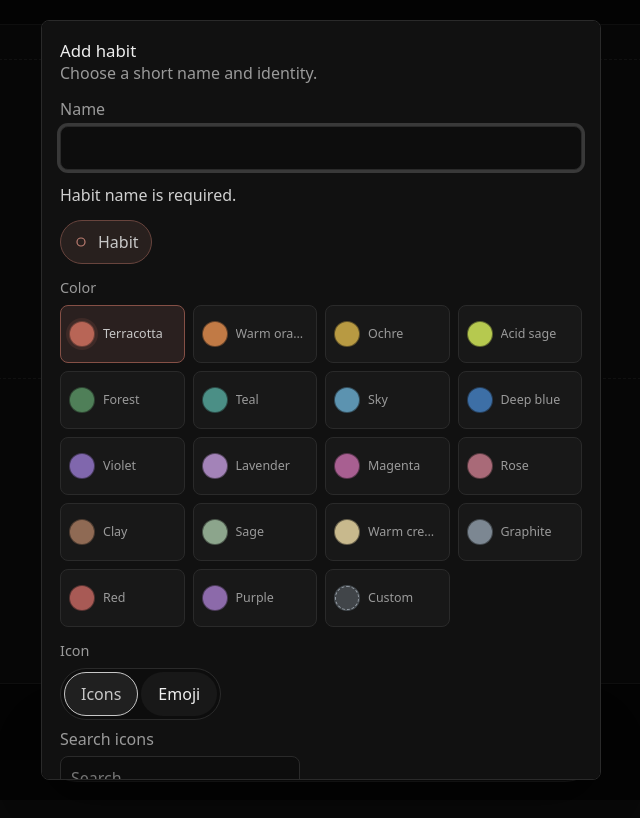
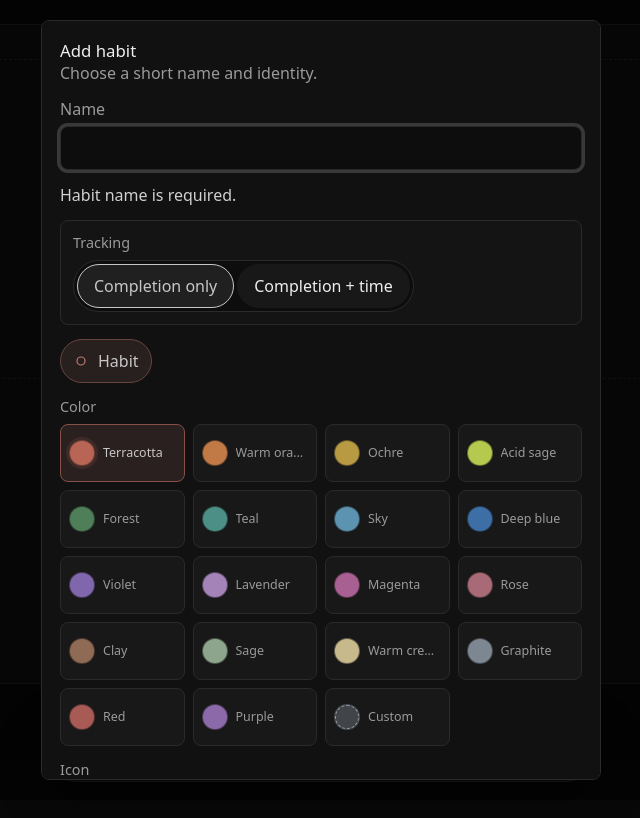
Before and after one commit to luvasramos/habit-tracker, a React (Vite) app: page / in a window 1280 px wide. Both pictures are taken after a click on the button "Add habit". Shown: the whole page, without its empty margins (319-959 px from the left). Built offline with nearby package versions, Linux system fonts and the light colour scheme; a web font is replaced by a local one.

Commit message:
Add habit time tracking settings

```diff
--- a/src/components/HabitDialog.tsx
+++ b/src/components/HabitDialog.tsx
@@ -1,6 +1,13 @@
 import { useEffect, useId, useRef, useState, type CSSProperties, type FormEvent } from 'react';
 import { normalizeHabitName } from '../state/habitReducer';
-import type { Habit, HabitColor, HabitDraft, HabitIcon, HabitIconName } from '../state/types';
+import type {
+  Habit,
+  HabitColor,
+  HabitDraft,
+  HabitIcon,
+  HabitIconName,
+  HabitTrackingMode,
+} from '../state/types';
 import {
   defaultHabitColor,
   defaultHabitIcon,
@@ -14,6 +21,7 @@ import {
   normalizeEmojiValue,
   normalizeHabitIcon,
 } from '../utils/habitAppearance';
+import { formatMinutes, isValidDurationMinutes } from '../utils/duration';
 import { Icon } from './Icon';
 
 type HabitDialogProps = {
@@ -145,6 +153,52 @@ const popularEmojiOptions = emojiOptions.filter(({ emoji }) =>
 const matchesSearch = (query: string, values: string[]) =>
   values.some((value) => value.toLocaleLowerCase().includes(query));
 
+const formatSessionInput = (minutes?: number) =>
+  isValidDurationMinutes(minutes) ? formatMinutes(minutes) : '';
+
+const formatGoalInput = (minutes?: number) =>
+  isValidDurationMinutes(minutes) && minutes % 60 === 0 ? String(minutes / 60) : '';
+
+const parseSessionDuration = (value: string) => {
+  const input = value.trim().toLocaleLowerCase();
+  if (!input) {
+    return null;
+  }
+
+  const compact = input.replace(/\s+/g, ' ');
+  const hourMatch = compact.match(/(\d+)\s*h(?:ours?|rs?)?/);
+  const minuteMatch = compact.match(/(\d+)\s*m(?:in(?:ute)?s?)?/);
+  const bareMinutesMatch = compact.match(/^\d+$/);
+
+  if (!hourMatch && !minuteMatch && !bareMinutesMatch) {
+    return null;
+  }
+
+  const hours = hourMatch ? Number(hourMatch[1]) : 0;
+  const minutes = minuteMatch
+    ? Number(minuteMatch[1])
+    : bareMinutesMatch
+      ? Number(compact)
+      : 0;
+  const durationMinutes = hours * 60 + minutes;
+
+  return isValidDurationMinutes(durationMinutes) ? durationMinutes : null;
+};
+
+const parseYearlyGoal = (value: string) => {
+  const input = value.trim().toLocaleLowerCase().replace(/\s*(hours?|hrs?|h)\s*$/, '');
+  if (!input) {
+    return undefined;
+  }
+
+  if (!/^\d+$/.test(input)) {
+    return null;
+  }
+
+  const hours = Number(input);
+  return hours > 0 ? hours * 60 : null;
+};
+
 export const HabitDialog = ({
   mode,
   initialName = '',
@@ -173,8 +227,13 @@ export const HabitDialog = ({
   const [iconSearch, setIconSearch] = useState('');
   const [emojiSearch, setEmojiSearch] = useState('');
   const [confirmDelete, setConfirmDelete] = useState(false);
+  const [trackingMode, setTrackingMode] = useState<HabitTrackingMode>('completion');
+  const [defaultSessionInput, setDefaultSessionInput] = useState('');
+  const [yearlyGoalInput, setYearlyGoalInput] = useState('');
   const errorId = useId();
   const colorErrorId = useId();
+  const defaultSessionErrorId = useId();
+  const yearlyGoalErrorId = useId();
   const titleId = useId();
   const descriptionId = useId();
   const trimmed = normalizeHabitName(name);
@@ -191,7 +250,28 @@ export const HabitDialog = ({
     colorMode === 'custom' && !normalizedCustomColor
       ? 'Use a valid 3- or 6-digit hex color.'
       : '';
-  const formError = error || colorError;
+  const defaultDurationMinutes =
+    trackingMode === 'duration' ? parseSessionDuration(defaultSessionInput) : undefined;
+  const yearlyGoalMinutes =
+    trackingMode === 'duration' ? parseYearlyGoal(yearlyGoalInput) : undefined;
+  const defaultSessionError =
+    trackingMode === 'duration' && !defaultDurationMinutes
+      ? 'Enter a session longer than zero.'
+      : '';
+  const yearlyGoalError =
+    trackingMode === 'duration' && yearlyGoalMinutes === null
+      ? 'Enter whole hours greater than zero.'
+      : '';
+  const durationSummary =
+    trackingMode === 'duration' && defaultDurationMinutes
+      ? [
+          `${formatMinutes(defaultDurationMinutes)} per completed day`,
+          yearlyGoalMinutes ? `${formatMinutes(yearlyGoalMinutes)} yearly goal` : null,
+        ]
+          .filter(Boolean)
+          .join(' · ')
+      : '';
+  const formError = error || colorError || defaultSessionError || yearlyGoalError;
 
   const iconQuery = iconSearch.trim().toLocaleLowerCase();
   const emojiQuery = emojiSearch.trim().toLocaleLowerCase();
@@ -231,6 +311,9 @@ export const HabitDialog = ({
       setIconSearch('');
       setEmojiSearch('');
       setConfirmDelete(false);
+      setTrackingMode(initialHabit?.trackingMode ?? 'completion');
+      setDefaultSessionInput(formatSessionInput(initialHabit?.defaultDurationMinutes));
+      setYearlyGoalInput(formatGoalInput(initialHabit?.yearlyGoalMinutes));
       dialog.showModal();
       window.setTimeout(() => inputRef.current?.focus(), 0);
     } else if (!isOpen && dialog.open) {
@@ -250,6 +333,13 @@ export const HabitDialog = ({
         iconMode === 'emoji'
           ? { type: 'emoji', value: normalizeEmojiValue(emoji) || '•' }
           : { type: 'svg', name: svgIcon },
+      trackingMode,
+      defaultDurationMinutes:
+        trackingMode === 'duration' && defaultDurationMinutes
+          ? defaultDurationMinutes
+          : undefined,
+      yearlyGoalMinutes:
+        trackingMode === 'duration' && yearlyGoalMinutes ? yearlyGoalMinutes : undefined,
     });
     onClose();
   };
@@ -263,6 +353,11 @@ export const HabitDialog = ({
       iconMode === 'emoji'
         ? { type: 'emoji', value: normalizeEmojiValue(emoji) || '•' }
         : { type: 'svg', name: svgIcon },
+    trackingMode,
+    defaultDurationMinutes:
+      trackingMode === 'duration' && defaultDurationMinutes ? defaultDurationMinutes : undefined,
+    yearlyGoalMinutes:
+      trackingMode === 'duration' && yearlyGoalMinutes ? yearlyGoalMinutes : undefined,
   };
   const previewColor = getHabitColorValue(previewHabit);
 
@@ -313,6 +408,67 @@ export const HabitDialog = ({
             {error}
           </p>
         ) : null}
+
+        <section className="tracking-settings" aria-label="Tracking">
+          <span className="appearance-label">Tracking</span>
+          <div className="segmented segmented--compact" aria-label="Tracking mode">
+            <button
+              className="segmented__button"
+              type="button"
+              aria-pressed={trackingMode === 'completion'}
+              onClick={() => setTrackingMode('completion')}
+            >
+              Completion only
+            </button>
+            <button
+              className="segmented__button"
+              type="button"
+              aria-pressed={trackingMode === 'duration'}
+              onClick={() => setTrackingMode('duration')}
+            >
+              Completion + time
+            </button>
+          </div>
+
+          {trackingMode === 'duration' ? (
+            <div className="tracking-settings__details">
+              <div className="tracking-settings__fields">
+                <label className="field field--compact">
+                  <span>Default session</span>
+                  <input
+                    value={defaultSessionInput}
+                    placeholder="1h"
+                    aria-invalid={Boolean(defaultSessionError)}
+                    aria-describedby={defaultSessionError ? defaultSessionErrorId : undefined}
+                    onChange={(event) => setDefaultSessionInput(event.target.value)}
+                  />
+                </label>
+                <label className="field field--compact">
+                  <span>Yearly goal</span>
+                  <input
+                    value={yearlyGoalInput}
+                    placeholder="150 hours"
+                    inputMode="numeric"
+                    aria-invalid={Boolean(yearlyGoalError)}
+                    aria-describedby={yearlyGoalError ? yearlyGoalErrorId : undefined}
+                    onChange={(event) => setYearlyGoalInput(event.target.value)}
+                  />
+                </label>
+              </div>
+              {defaultSessionError ? (
+                <p className="form-error" id={defaultSessionErrorId}>
+                  {defaultSessionError}
+                </p>
+              ) : null}
+              {yearlyGoalError ? (
+                <p className="form-error" id={yearlyGoalErrorId}>
+                  {yearlyGoalError}
+                </p>
+              ) : null}
+              {durationSummary ? <p className="tracking-summary">{durationSummary}</p> : null}
+            </div>
+          ) : null}
+        </section>
 
         <section className="appearance-editor" aria-label="Habit appearance">
           <div className="appearance-preview" style={{ '--habit-color': previewColor } as CSSProperties}>
--- a/src/state/habitReducer.ts
+++ b/src/state/habitReducer.ts
@@ -86,20 +86,44 @@ export const habitReducer = (state: HabitState, action: HabitAction): HabitState
 
       return {
         ...state,
-        habits: state.habits.map((habit) =>
-          habit.id === action.habitId
+        habits: state.habits.map((habit) => {
+          if (habit.id !== action.habitId) {
+            return habit;
+          }
+
+          const trackingMode = action.habit.trackingMode ?? habit.trackingMode ?? 'completion';
+          const hasDefaultDuration = Object.prototype.hasOwnProperty.call(
+            action.habit,
+            'defaultDurationMinutes',
+          );
+          const hasYearlyGoal = Object.prototype.hasOwnProperty.call(
+            action.habit,
+            'yearlyGoalMinutes',
+          );
+          const baseHabit = {
+            ...habit,
+            name,
+            color: action.habit.color,
+            icon: action.habit.icon,
+            trackingMode,
+          };
+
+          return trackingMode === 'duration'
             ? {
-                ...habit,
-                name,
-                color: action.habit.color,
-                icon: action.habit.icon,
-                trackingMode: action.habit.trackingMode ?? habit.trackingMode ?? 'completion',
-                defaultDurationMinutes:
-                  action.habit.defaultDurationMinutes ?? habit.defaultDurationMinutes,
-                yearlyGoalMinutes: action.habit.yearlyGoalMinutes ?? habit.yearlyGoalMinutes,
+                ...baseHabit,
+                defaultDurationMinutes: hasDefaultDuration
+                  ? action.habit.defaultDurationMinutes
+                  : habit.defaultDurationMinutes,
+                yearlyGoalMinutes: hasYearlyGoal
+                  ? action.habit.yearlyGoalMinutes
+                  : habit.yearlyGoalMinutes,
               }
-            : habit,
-        ),
+            : {
+                ...baseHabit,
+                defaultDurationMinutes: undefined,
+                yearlyGoalMinutes: undefined,
+              };
+        }),
       };
     }
 
--- a/src/styles.css
+++ b/src/styles.css
@@ -1483,6 +1483,33 @@ h2 {
   font-size: 0.82rem;
 }
 
+.tracking-settings {
+  display: grid;
+  gap: 8px;
+  padding: 12px;
+  border: 1px solid var(--border);
+  border-radius: var(--radius);
+  background: color-mix(in srgb, var(--surface-2) 58%, transparent);
+}
+
+.tracking-settings__details {
+  display: grid;
+  gap: 8px;
+}
+
+.tracking-settings__fields {
+  display: grid;
+  grid-template-columns: repeat(2, minmax(0, 1fr));
+  gap: 8px;
+}
+
+.tracking-summary {
+  margin: 0;
+  color: var(--muted);
+  font-size: 0.82rem;
+  line-height: 1.4;
+}
+
 .appearance-editor {
   display: grid;
   gap: 14px;
@@ -2035,6 +2062,10 @@ h2 {
   .custom-color__fields {
     max-width: none;
   }
+
+  .tracking-settings__fields {
+    grid-template-columns: 1fr;
+  }
 }
 
 @media (prefers-reduced-motion: reduce) {
```
Also changed, not shown: 1 other file (tests, documents, lock files or other folders).
